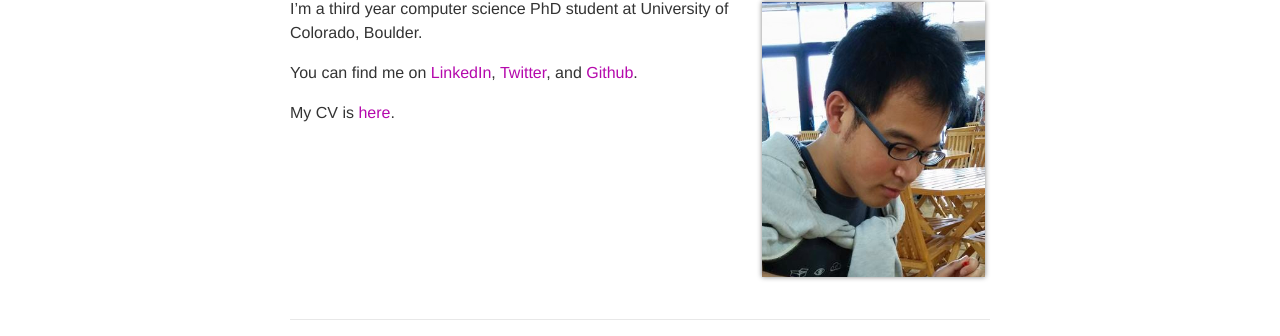
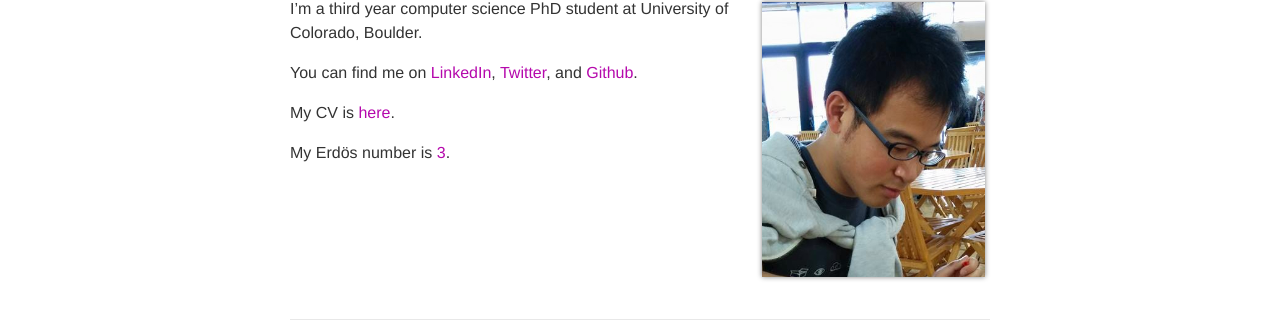
Before and after one commit to akkikiki/akkikiki.github.io, a Jekyll site: the page built from _pages/about.md, in a window 1280 px wide and 976 px high. Shown: the part 185-521 px from the top of the window. Built offline with Jekyll 4.4.1, drawn with Linux system fonts in a browser that asks for light colours.

Commit message:
addin erdos number

```diff
--- a/_pages/about.md
+++ b/_pages/about.md
@@ -20,3 +20,5 @@ I'm a third year computer science PhD student at University of Colorado, Boulder
 You can find me on [LinkedIn](https://jp.linkedin.com/in/yoshinari-fujinuma-4b612959), [Twitter](https://twitter.com/akkikiki), and [Github](https://github.com/akkikiki).
 
 My CV is [here]({{ site.url }}/assets/pdf/yoshinari_fujinuma_cv.pdf).
+
+My Erdös number is [3](http://users.umiacs.umd.edu/~jbg/static/faq.html).
```
